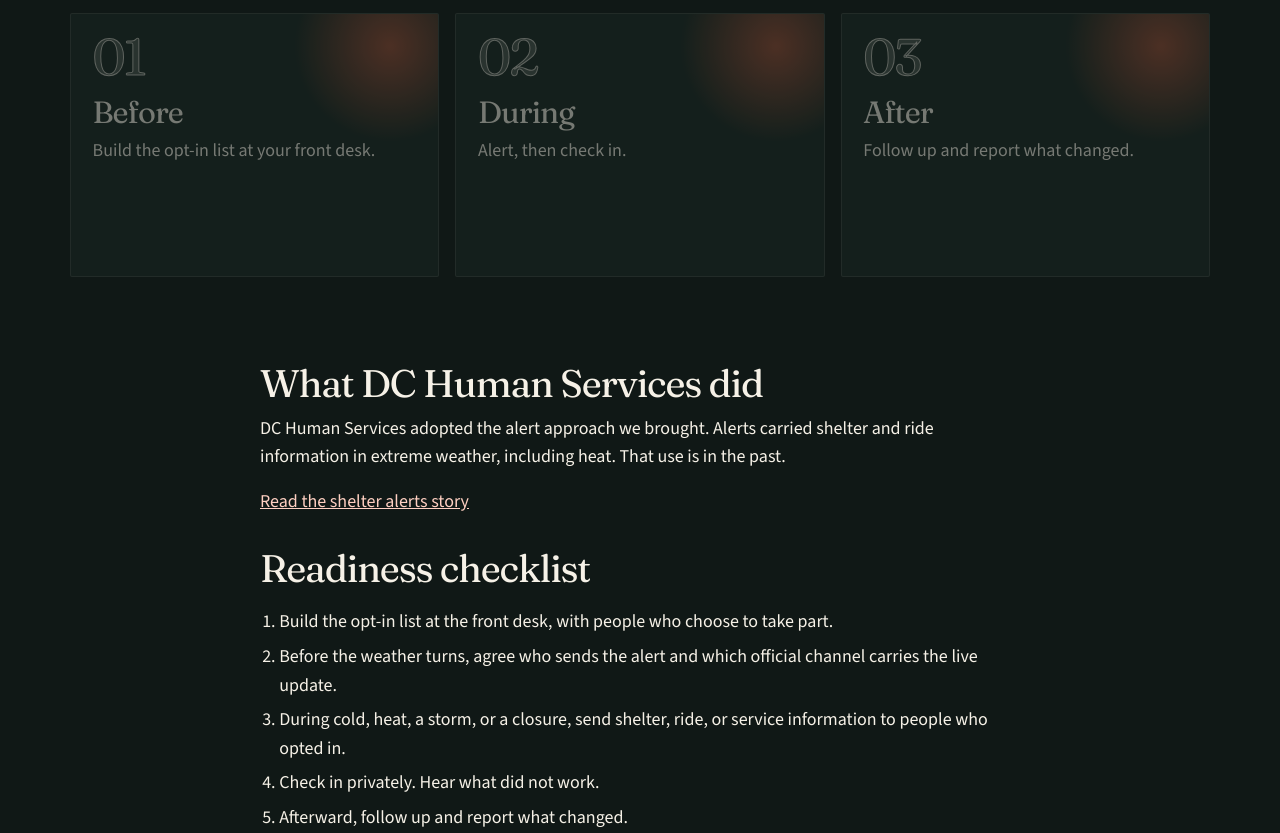
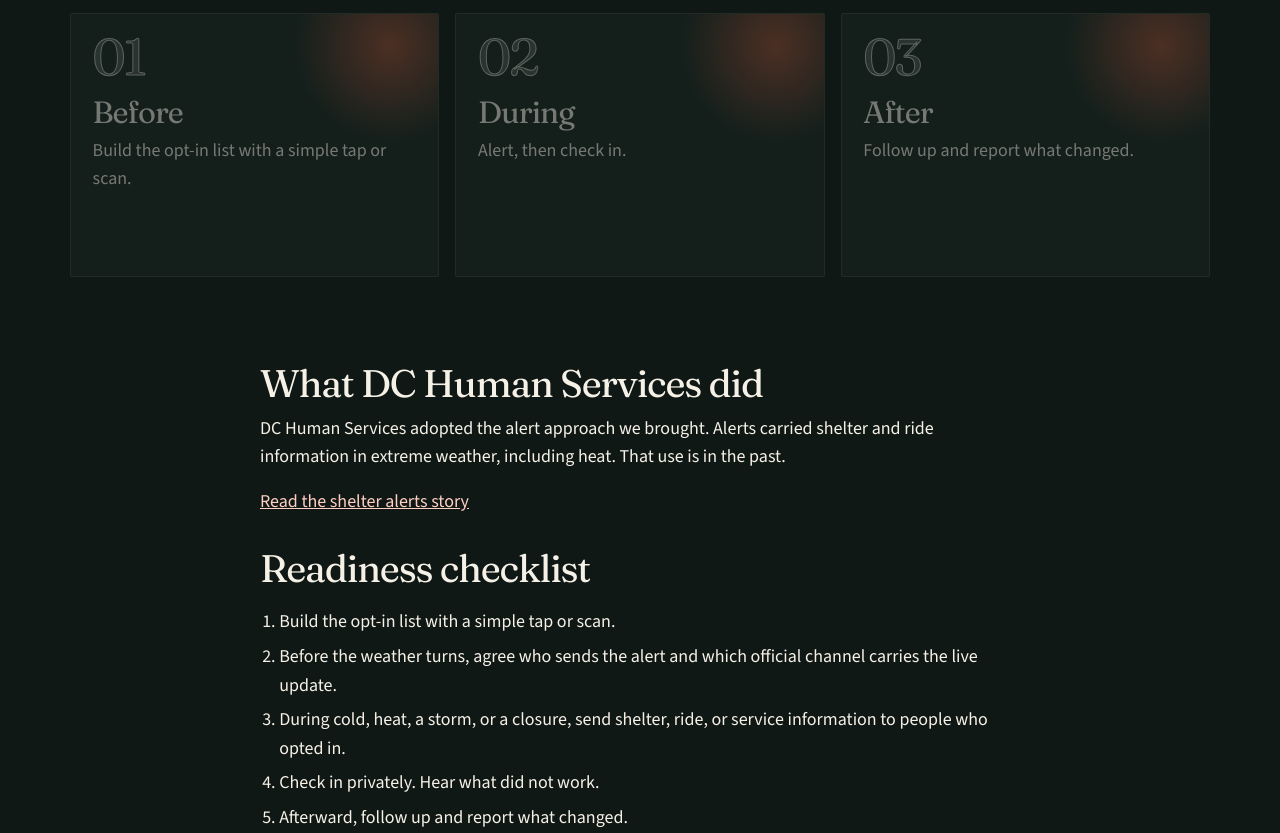
Before and after one commit to hopeonesource/hope1source.org, a React (Vite) app in the folder preview-v4/: page /readiness in a window 1280 px wide. Shown: the part 700-1533 px from the top of the page. Built offline with nearby package versions, Linux system fonts and the light colour scheme.

Commit message:
Clarify readiness opt-in step

```diff
--- a/preview-v4/src/pages/Readiness.jsx
+++ b/preview-v4/src/pages/Readiness.jsx
@@ -8,7 +8,7 @@ import { mailto } from '../lib/links.js'
 const winterGift = `${org.donateUrl}?utm_campaign=winter`
 
 const checklist = [
-  'Build the opt-in list at the front desk, with people who choose to take part.',
+  'Build the opt-in list with a simple tap or scan.',
   'Before the weather turns, agree who sends the alert and which official channel carries the live update.',
   'During cold, heat, a storm, or a closure, send shelter, ride, or service information to people who opted in.',
   'Check in privately. Hear what did not work.',
@@ -46,7 +46,7 @@ export default function Readiness() {
                 01
               </span>
               <h3>Before</h3>
-              <p>Build the opt-in list at your front desk.</p>
+              <p>Build the opt-in list with a simple tap or scan.</p>
             </article>
             <article className="door">
               <span className="door-index" aria-hidden="true">
```
Also changed, not shown: 1 other file (tests, documents, lock files or other folders).
